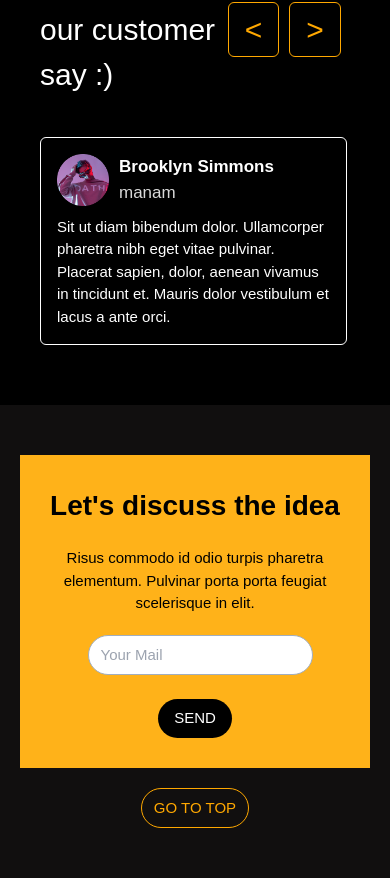
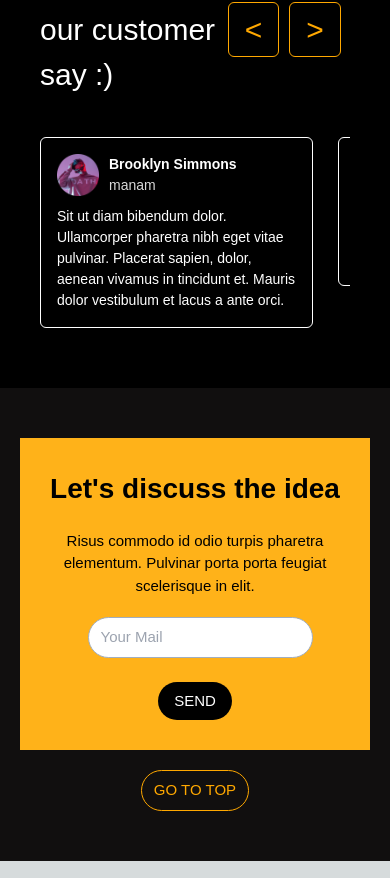
Before and after one commit to SaurabhBarde-007/Nucast-FilmFare, a Next.js app: page / in a window 390 px wide. Shown: the part 5743-6621 px from the top of the page. Built offline with nearby package versions, Linux system fonts and the light colour scheme.

Commit message:
"Minor Changes"

```diff
--- a/components/CustomerCard.jsx
+++ b/components/CustomerCard.jsx
@@ -4,16 +4,16 @@ const CustomerCard = ({title,subtitle,src,content}) => {
 
     return (
         <>
-            <div className='w-[307px] px-[16px] py-[16px] h-auto border-[#fff] border-[1.5px] flex flex-col justify-center items-start gap-[10px] rounded-md flex-shrink-0'>
+            <div className='w-[70vw] sm:w-[307px] px-[16px] py-[16px] h-auto border-[#fff] border-[1.5px] flex flex-col justify-center items-start gap-[10px] rounded-md flex-shrink-0'>
                 <div className='flex justify-start items-center gap-[10px]'>
-                    <div className='rounded-xl w-[52px] h-[52px] '><img className=' object-cover' src={src} alt="user" /></div>
+                    <div className='rounded-xl w-[42px] h-[42px] sm:w-[52px] sm:h-[52px] '><img className=' object-cover' src={src} alt="user" /></div>
                     <div className='flex flex-col justify-center items-start'>
-                        <span className='font-bold text-[17px]'>{title}</span>
-                        <span className='text-[#D9D9D9] text-[17px]'>{subtitle}</span>
+                        <span className='font-bold text-[14px] sm:text-[17px]'>{title}</span>
+                        <span className='text-[#D9D9D9] text-[14px] sm:text-[17px]'>{subtitle}</span>
                     </div>
                 </div>
                 <div>
-                    <p className='whitespace-normal font-light text-[15px]'>
+                    <p className='whitespace-normal font-light text-[14px] sm:text-[15px]'>
                        {content}
                     </p>
                 </div>
--- a/components/Landing.jsx
+++ b/components/Landing.jsx
@@ -18,7 +18,7 @@ const Landing = () => {
                     <p className="w-[90%] sm:w-[500px] font-thin text-center sm:text-left whitespace-normal p-2 text-[15px] sm:text-[18px]">Risus commodo id odio turpis pharetra elementum. Pulvinar porta porta feugiat scelerisque in elit. Morbi rhoncus, tellus, eros </p>
                 </div>
                 <div className="w-[500px] flex justify-center sm:justify-start items-center mt-[25px] gap-[10px] sm:gap-8 z-50">
-                    <input type="email" className=" sm:ml-[10px] flex self-start rounded-[100px] py-[8px] px-[12px] sm:py-[12px] sm:px-[16px] bg-black border-[#fff] border-[1.5px] w-[60%]" placeholder="Email"/>
+                    <input type="email" className=" sm:ml-[10px] flex self-start rounded-[100px] py-[8px] px-[12px] sm:py-[12px] sm:px-[16px] bg-black border-[#fff] border-[1.5px] sm:w-[60%]" placeholder="Email"/>
                     <button className="py-[8px] px-[12px] sm:py-[12px] sm:px-[16px] rounded-[100px] text-[#000] bg-[#FFA800]">Attract</button>
                 </div>
             </div>
--- a/package.json
+++ b/package.json
@@ -15,7 +15,7 @@
     "next": "13.4.8",
     "next-google-fonts": "^2.2.0",
     "postcss": "8.4.24",
-    "react": "18.2.0",
+    "react": "^18.2.0",
     "react-dom": "18.2.0",
     "react-icons": "^4.10.1",
     "styled-components": "^6.0.2",
```
Also changed, not shown: 1 other file (tests, documents, lock files or other folders).
